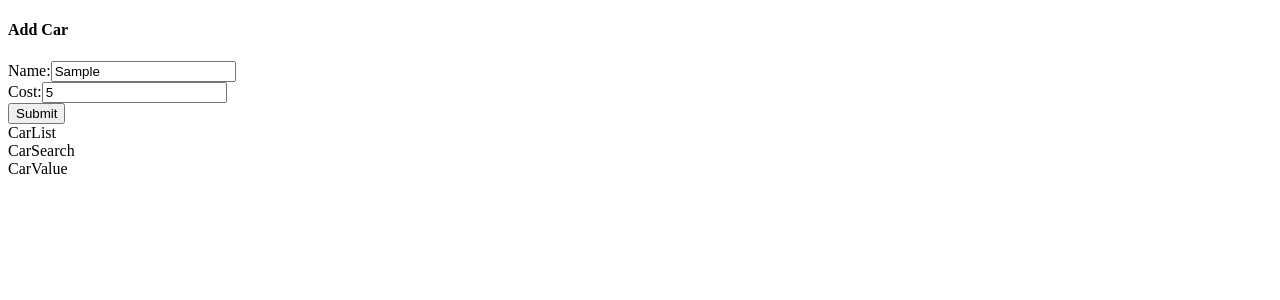
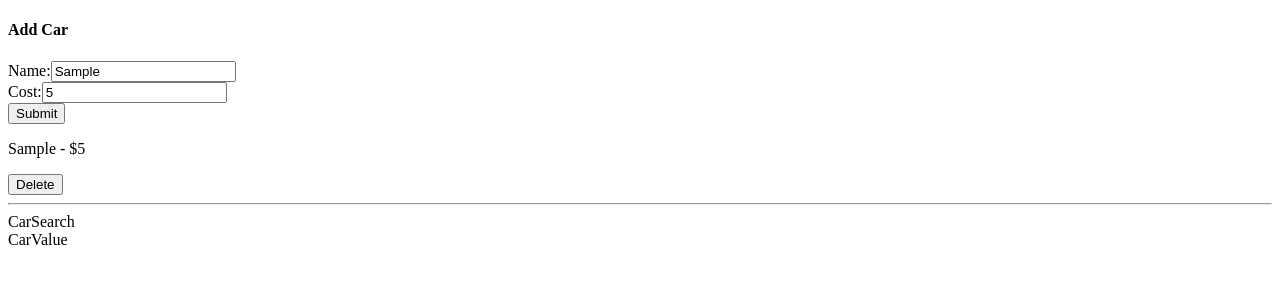
Before and after one commit to mother426/cars-cms, a React (Create React App) app: page / in a window 1280 px wide. Both pictures are taken after typing "Sample", "5" into the empty fields and a click on the button "Submit". Shown: the top 300 px of the page. Built offline with nearby package versions, Linux system fonts and the light colour scheme.

Commit message:
car deletion

```diff
--- a/src/components/CarList.js
+++ b/src/components/CarList.js
@@ -1,11 +1,38 @@
-import { useSelector } from "react-redux";
+import { useSelector, useDispatch } from "react-redux";
+import { removeCar } from "../store";
 
 function CarList() {
+  const dispatch = useDispatch();
   const cars = useSelector((state) => {
     return state.cars.collection;
   });
 
-  return <div>CarList</div>;
+  const handleCarDelete = (car) => {
+    dispatch(removeCar(car.id));
+  };
+
+  const carData = cars.map((car) => {
+    return (
+      <div key={car.id}>
+        <p>
+          {car.name} - ${car.cost}
+        </p>
+        <button
+          className="button is-danger"
+          onClick={() => handleCarDelete(car)}
+        >
+          Delete
+        </button>
+      </div>
+    );
+  });
+
+  return (
+    <div className="car-list">
+      {carData}
+      <hr />
+    </div>
+  );
 }
 
 export default CarList;
```
